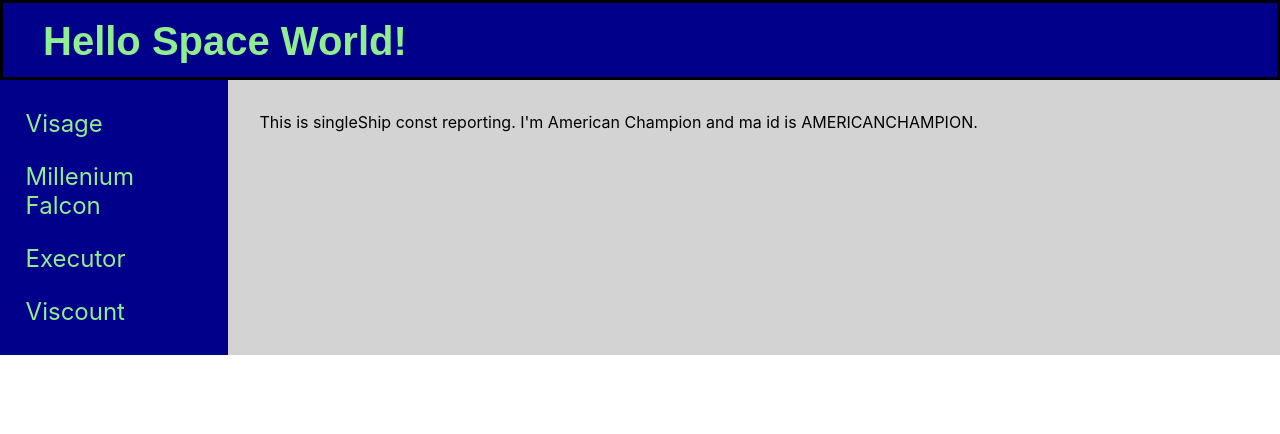
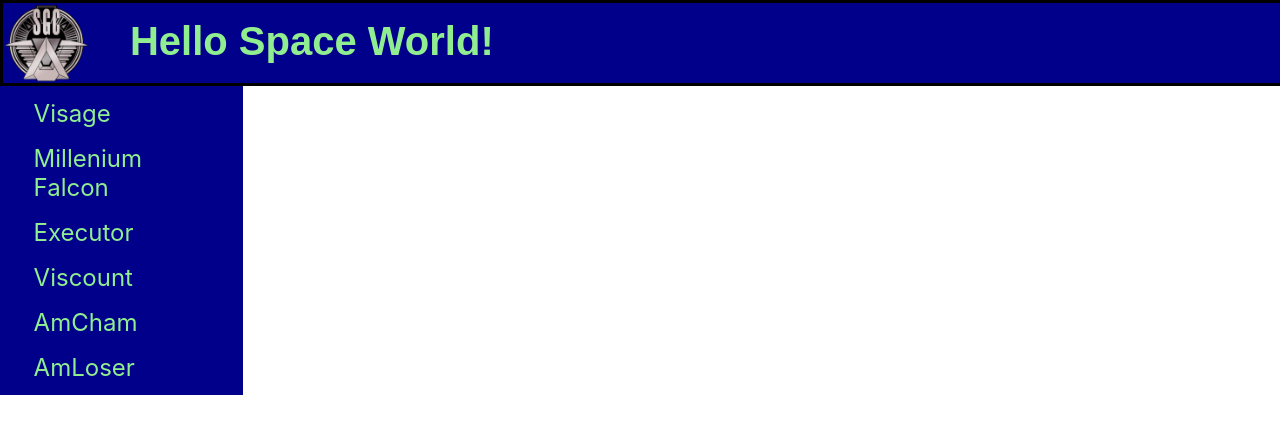
Before and after one commit to maciejPaluszkiewicz/React-SpaceX-SupportShips, a React (Create React App) app: page / in a window 1280 px wide. Shown: the top 434 px of the page. Built offline with nearby package versions, Linux system fonts and the light colour scheme.

Commit message:
add test logo to header, state and onclick

```diff
--- a/src/App.js
+++ b/src/App.js
@@ -4,16 +4,7 @@ import SpaceHeader from "./components/spaceHeader";
 import ShipList from "./components/shipList";
 import SingleShip from "./components/singleShip";
 
-class App extends Component {
-  state = {
-    ships: [
-      { name: "Visage", type: "Imperial Star Destroyer" },
-      { name: "Millenium Falcon", type: "Corellian Freighter YT-1300" },
-      { name: "Executor", type: "Imperial Dreadnough" },
-      { name: "Viscount", type: "Viscount-class Dreadnough" }
-    ],
-    showShips: true,
-    singleShip: {
+const singleShip1 = {
   ship_id: "AMERICANCHAMPION",
   ship_name: "American Champion",
   ship_model: null,
@@ -50,7 +41,70 @@ class App extends Component {
   url:
     "https://www.marinetraffic.com/en/ais/details/ships/shipid:434663/vessel:AMERICAN%20CHAMPION",
   image: "https://i.imgur.com/woCxpkj.jpg"
+};
+const singleShip2 = {
+  ship_id: "AMERICANLOSER",
+  ship_name: "American Loser",
+  ship_model: null,
+  ship_type: "Tug",
+  roles: ["Buffer Ship", "Frigate Tug"],
+  active: false,
+  imo: 7434016666,
+  mmsi: 367020820666,
+  abs: 571252666,
+  class: 7604342666,
+  weight_lbs: 588000666,
+  weight_kg: 266712666,
+  year_built: 197666,
+  home_port: "Port of Los Deviles",
+  status: "Stopped",
+  speed_kn: 0,
+  course_deg: null,
+  position: {
+    latitude: 30.52731,
+    longitude: -88.10171
+  },
+  successful_landings: null,
+  attempted_landings: null,
+  missions: [
+    {
+      name: "COTS 1",
+      flight: 7
+    },
+    {
+      name: "COTS 2",
+      flight: 8
     }
+  ],
+  url:
+    "https://www.marinetraffic.com/en/ais/details/ships/shipid:434663/vessel:AMERICAN%20CHAMPION",
+  image: "https://i.imgur.com/woCxpkj.jpg"
+};
+
+class App extends Component {
+  state = {
+    ships: [
+      { name: "Visage", type: "Imperial Star Destroyer", ship_id: null },
+      {
+        name: "Millenium Falcon",
+        type: "Corellian Freighter YT-1300",
+        ship_id: null
+      },
+      { name: "Executor", type: "Imperial Dreadnough", ship_id: null },
+      { name: "Viscount", type: "Viscount-class Dreadnough", ship_id: null },
+      {
+        name: "AmCham",
+        type: "Imperial Dreadnough",
+        ship_id: "AMERICANCHAMPION"
+      },
+      {
+        name: "AmLoser",
+        type: "Viscount-class Dreadnough",
+        ship_id: "AMERICANLOSER"
+      }
+    ],
+    showShips: true,
+    singleShip: null
   };
 
   // if (this.state.showShips) {
@@ -66,13 +120,29 @@ class App extends Component {
   //   );
   // }
 
+  handleShipDetailsDisplay = ship_id => {
+    if (ship_id === "AMERICANCHAMPION") {
+      this.setState({ singleShip: singleShip1 });
+    }
+    if (ship_id === "AMERICANLOSER") {
+      this.setState({ singleShip: singleShip2 });
+    }
+  };
+
   render() {
     return (
       <div className="App">
         <SpaceHeader />
         <div className="shipInfo">
-          <ShipList shipList={this.state.ships} />
+          <ShipList
+            shipList={this.state.ships}
+            onShipClick={this.handleShipDetailsDisplay}
+          />
+          {this.state.singleShip ? (
             <SingleShip singleShip={this.state.singleShip} />
+          ) : (
+            ""
+          )}
         </div>
       </div>
     );
--- a/src/components/shipList.css
+++ b/src/components/shipList.css
@@ -4,4 +4,11 @@
   color: lightgreen;
   padding: 0.3rem 1.6rem 0.3rem 1.6rem;
   width: 15%;
+  list-style: none;
+  margin: 0;
 }
+
+.shipList li {
+  cursor: pointer;
+  padding: 0.5rem;
+}
--- a/src/components/shipList.jsx
+++ b/src/components/shipList.jsx
@@ -2,11 +2,13 @@ import React from "react";
 import "./shipList.css";
 
 const shipList = props => (
-  <div className="shipList">
+  <ul className="shipList">
     {props.shipList.map(ship => {
-      return <p>{ship.name}</p>;
+      return (
+        <li onClick={() => props.onShipClick(ship.ship_id)}>{ship.name}</li>
+      );
     })}
-  </div>
+  </ul>
 );
 
 export default shipList;
--- a/src/components/spaceHeader.css
+++ b/src/components/spaceHeader.css
@@ -1,8 +1,17 @@
-.spaceHeader {
+.headerWithLogo {
+  display: flex;
   background-color: darkblue;
   height: 5rem;
   width: 100%;
   border: black solid;
+}
+
+.spaceHeader {
+  /* background-color: darkblue;
+  height: 5rem;
+  width: 90%; */
+  width: 90%;
+
   font-size: 2.5rem;
   font-family: Arial, Helvetica, sans-serif;
   font-weight: bold;
@@ -11,3 +20,11 @@
   box-sizing: border-box;
   margin: 0;
 }
+
+.spaceHeader img {
+  object-fit: contain;
+  /* max-width: 200px;
+  max-height: 184px; */
+  width: auto;
+  height: auto;
+}
--- a/src/components/spaceHeader.jsx
+++ b/src/components/spaceHeader.jsx
@@ -1,6 +1,12 @@
 import React from "react";
 import "./spaceHeader.css";
+import logo from "../images/SGC-logo.png";
 
-const spaceHeader = () => <h1 className="spaceHeader">Hello Space World!</h1>;
+const spaceHeader = () => (
+  <div className="headerWithLogo">
+    <img src={logo} />
+    <h1 className="spaceHeader">Hello Space World!</h1>
+  </div>
+);
 
 export default spaceHeader;
```
Also changed, not shown: src/images/SGC-logo.png (added). Lines whose indentation alone changed are shown as unchanged.
